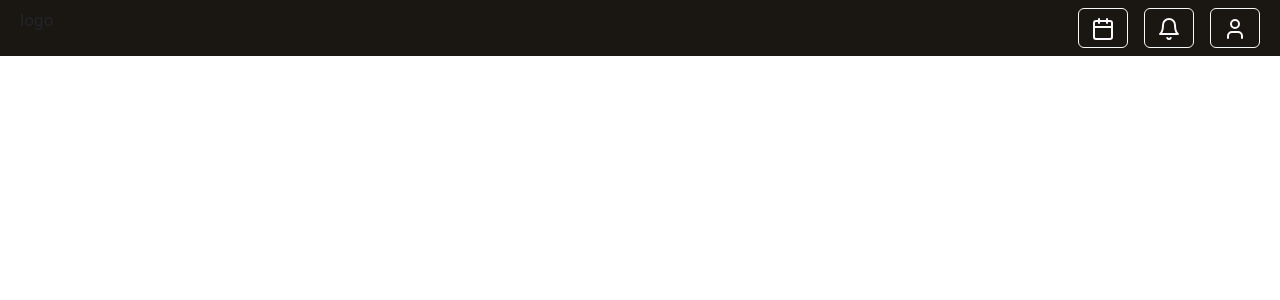
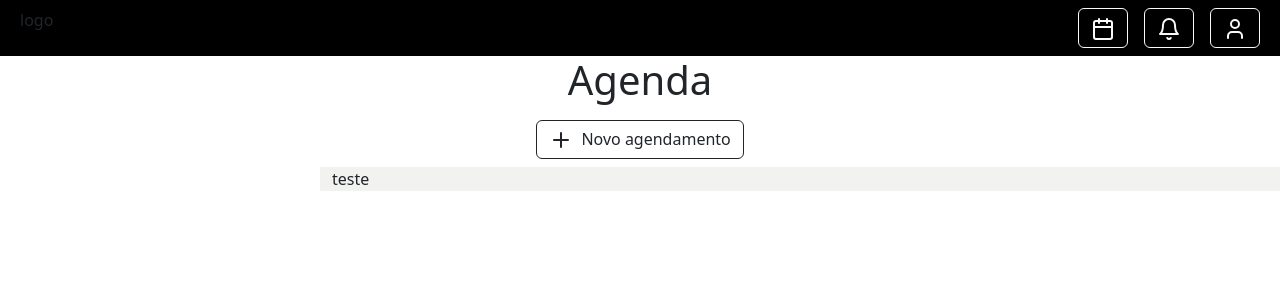
Before and after one commit to SH4NDAK/inter, a React (Create React App) app in the folder frontend/: page /agenda in a window 1280 px wide. Shown: the top 300 px of the page. Built offline with nearby package versions, Linux system fonts and the light colour scheme.

Commit message:
Começando a tela de agenda

```diff
--- a/frontend/src/App.js
+++ b/frontend/src/App.js
@@ -1,7 +1,6 @@
-import { Bell, Calendar, User } from "lucide-react";
+import { Bell, Calendar, Plus, User } from "lucide-react";
 import { Button, Col, Container, Row } from "react-bootstrap";
 import Header from "./components/Header";
-
 
 const handleNovoAgendamento = () => {
   alert("abrir agendamento")
@@ -11,9 +10,35 @@ export default function App() {
   return (
     <Container
       fluid
-      style={{ backgroundColor: "#1a1713" }}
     >
-      <Header/>
+      <Header />
+      <Row className="justify-content-center">
+        <Col md="auto">
+          <h1>Agenda</h1>
+        </Col>
+
+      </Row>
+      <Row className="p-2 justify-content-center">
+        <Col md="auto">
+          <Button
+            variant="outline-dark"
+            onClick={handleNovoAgendamento}
+          >
+            <Plus className="me-1" /> Novo agendamento
+          </Button>
+        </Col>
+      </Row>
+      <Row
+        className="justify-content-between"
+      >
+        <Col md={3}></Col>
+        <Col
+          md={9}
+          style={{backgroundColor: "#f2f2f0"}}
+        >
+          teste
+        </Col>
+      </Row>
     </Container>
   );
 }
--- a/frontend/src/components/Header.js
+++ b/frontend/src/components/Header.js
@@ -4,8 +4,10 @@ import { Button, Col, Row } from "react-bootstrap";
 export default function Header() {
     return (
 
-
-        <Row className="justify-content-between p-2">
+        <Row
+            className="justify-content-between p-2"
+            style={{ backgroundColor: "black" }}
+        >
             <Col>
                 logo
             </Col>
```
